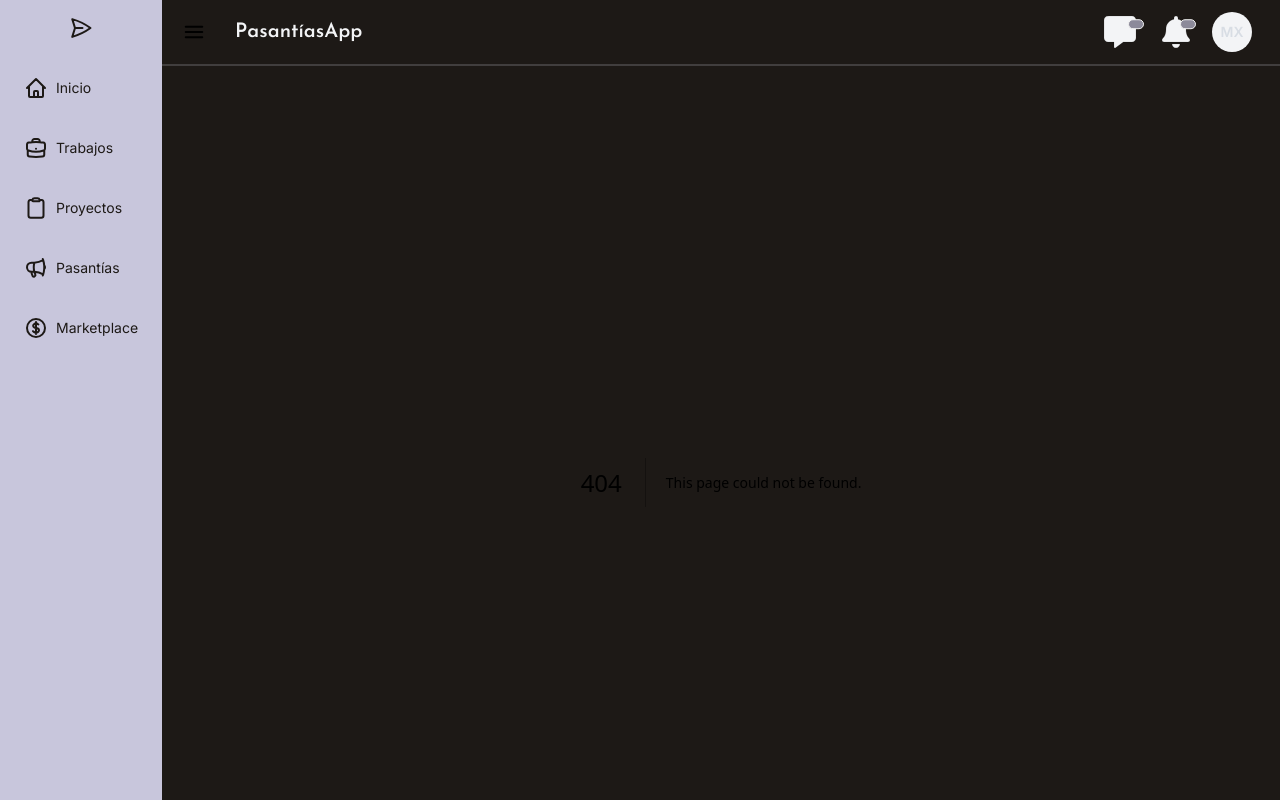
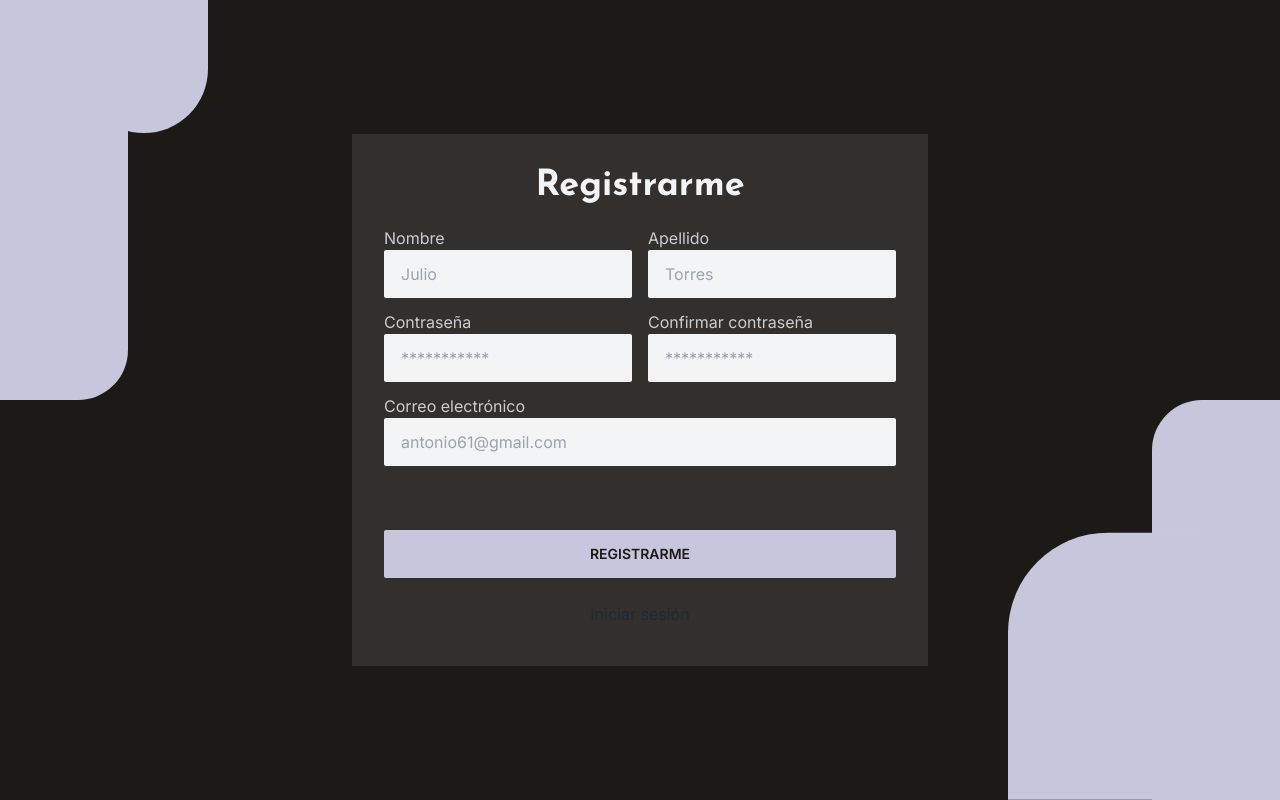
Before and after one commit to esteban-florez/novaship, a Next.js app: page /register in a window 1280 px wide. Before the commit this address had no page. Shown: the top 800 px of the page. Built offline with nearby package versions, Linux system fonts and the light colour scheme.

Commit message:
Login and register UI added (Files grouped)

```diff
--- /dev/null
+++ b/app/(Authentication)/login/layout.tsx
@@ -0,0 +1,24 @@
+import '@/styles/globals.css'
+import { text } from '../../fonts'
+
+export const metadata = {
+  title: 'PasantíasApp | Login',
+  description:
+    'Aplicación de pasantías, ofertas laborales y gestión de proyectos.',
+}
+
+export default function RootLayout({
+  children,
+}: {
+  children: React.ReactNode
+}) {
+  return (
+    <html lang='es'>
+      <body className={`${text.className} bg-black`}>
+        <main className='relative grid min-h-screen w-[100vw] place-items-center'>
+          {children}
+        </main>
+      </body>
+    </html>
+  )
+}
--- /dev/null
+++ b/app/(Authentication)/login/page.tsx
@@ -0,0 +1,81 @@
+import Link from 'next/link'
+import { title, text } from '../../fonts'
+
+export default function Login() {
+  return (
+    <section className='flex bg-white/10 p-8'>
+      {/* Image left top  */}
+      <div className='absolute left-0 top-0 h-3/6 w-32 flex-col rounded-br-[50px] bg-light_purple'></div>
+      <div className='absolute left-20 top-0 h-1/6 w-32 flex-col rounded-b-[100px] bg-light_purple'></div>
+
+      {/* Form */}
+      <div className='flex-col'>
+        <header className=''>
+          <h2
+            className={`text-center text-4xl font-bold text-white ${title.className}`}
+          >
+            Iniciar Sesión
+          </h2>
+        </header>
+        <div className={`my-5 ${text.className} flex`}>
+          <form className='mx-auto'>
+            <div className='mb-3'>
+              <label
+                htmlFor='email'
+                className='text-white/80'
+              >
+                Correo electrónico
+              </label>
+              <input
+                type='text'
+                id='email'
+                placeholder='josephtorres@gmail.com'
+                className='input w-full rounded-sm bg-white'
+              />
+            </div>
+            <div className='mb-3'>
+              <label
+                htmlFor='password'
+                className='text-white/80'
+              >
+                Contraseña
+              </label>
+              <input
+                type='password'
+                id='password'
+                placeholder='********'
+                className='input w-full rounded-sm bg-white'
+              />
+            </div>
+          </form>
+        </div>
+
+        <div className='divider'></div>
+
+        <footer className='flex flex-col gap-4'>
+          <button className='btn-ghost btn w-full rounded-sm bg-light_purple text-black hover:text-white'>
+            Iniciar sesión
+          </button>
+          <div className='flex flex-row justify-between gap-2'>
+            <Link
+              href='/register'
+              className='flex w-3/6 flex-col items-center justify-center rounded-sm py-2 transition-colors hover:bg-gray-200 hover:text-black'
+            >
+              Registrarme
+            </Link>
+            <Link
+              href='/password-recover'
+              className='flex w-3/6 flex-col items-center justify-center rounded-sm py-2 text-sm transition-colors hover:bg-gray-200 hover:text-black'
+            >
+              ¿Olvidaste tu contraseña?
+            </Link>
+          </div>
+        </footer>
+      </div>
+
+      {/* Image bottom right */}
+      <div className='absolute bottom-0 right-0 h-3/6 w-32 rotate-180 flex-col rounded-br-[50px] bg-light_purple'></div>
+      <div className='absolute bottom-0 right-20 h-2/6 w-48 rotate-180 flex-col rounded-br-[100px] bg-light_purple'></div>
+    </section>
+  )
+}
--- /dev/null
+++ b/app/(Authentication)/register/layout.tsx
@@ -0,0 +1,24 @@
+import '@/styles/globals.css'
+import { text } from '../../fonts'
+
+export const metadata = {
+  title: 'PasantíasApp | Register',
+  description:
+    'Aplicación de pasantías, ofertas laborales y gestión de proyectos.',
+}
+
+export default function RootLayout({
+  children,
+}: {
+  children: React.ReactNode
+}) {
+  return (
+    <html lang='es'>
+      <body className={`${text.className} bg-black`}>
+        <main className='relative grid min-h-screen w-[100vw] place-items-center'>
+          {children}
+        </main>
+      </body>
+    </html>
+  )
+}
--- /dev/null
+++ b/app/(Authentication)/register/page.tsx
@@ -0,0 +1,120 @@
+import Link from 'next/link'
+import { title, text } from '../../fonts'
+
+export default function Register() {
+  return (
+    <section className='flex bg-white/10 p-8'>
+      {/* Image left top  */}
+      <div className='absolute left-0 top-0 h-3/6 w-32 flex-col rounded-br-[50px] bg-light_purple'></div>
+      <div className='absolute left-20 top-0 h-1/6 w-32 flex-col rounded-b-[100px] bg-light_purple'></div>
+
+      {/* Form */}
+      <div className='flex-col'>
+        <header className=''>
+          <h2
+            className={`text-center text-4xl font-bold text-white ${title.className}`}
+          >
+            Registrarme
+          </h2>
+        </header>
+        <div className={`my-5 max-w-[40vw] ${text.className} flex`}>
+          <form className='mx-auto'>
+            <div className='mb-3 flex gap-4'>
+              <div className='w-3/6'>
+                <label
+                  htmlFor='name'
+                  className='text-white/80'
+                >
+                  Nombre
+                </label>
+                <input
+                  type='text'
+                  id='name'
+                  placeholder='Julio'
+                  className='input w-full rounded-sm bg-white'
+                />
+              </div>
+              <div className='w-3/6'>
+                <label
+                  htmlFor='lastName'
+                  className='text-white/80'
+                >
+                  Apellido
+                </label>
+                <input
+                  type='text'
+                  id='lastName'
+                  placeholder='Torres'
+                  className='input w-full rounded-sm bg-white'
+                />
+              </div>
+            </div>
+            <div className='mb-3 flex gap-4'>
+              <div className='w-3/6'>
+                <label
+                  htmlFor='name'
+                  className='text-white/80'
+                >
+                  Contraseña
+                </label>
+                <input
+                  type='password'
+                  id='password'
+                  placeholder='***********'
+                  className='input w-full rounded-sm bg-white'
+                />
+              </div>
+              <div className='w-3/6'>
+                <label
+                  htmlFor='lastName'
+                  className='text-white/80'
+                >
+                  Confirmar contraseña
+                </label>
+                <input
+                  type='password'
+                  id='confirmPassword'
+                  placeholder='***********'
+                  className='input w-full rounded-sm bg-white'
+                />
+              </div>
+            </div>
+            <div className='mb-3 flex gap-4'>
+              <div className='w-full'>
+                <label
+                  htmlFor='email'
+                  className='text-white/80'
+                >
+                  Correo electrónico
+                </label>
+                <input
+                  type='email'
+                  id='email'
+                  placeholder='antonio61@gmail.com'
+                  className='input w-full rounded-sm bg-white'
+                />
+              </div>
+            </div>
+          </form>
+        </div>
+
+        <div className='divider'></div>
+
+        <footer className='flex flex-col gap-4'>
+          <button className='btn-ghost btn w-full rounded-sm bg-light_purple text-black hover:text-white'>
+            Registrarme
+          </button>
+          <Link href='/login'>
+            <div className='flex w-full flex-col items-center justify-center rounded-sm py-2 transition-colors hover:bg-gray-200 hover:text-black'>
+              Iniciar sesión
+            </div>
+          </Link>
+        </footer>
+      </div>
+
+      {/* Image bottom right */}
+      <div className='absolute bottom-0 right-0 h-3/6 w-32 rotate-180 flex-col rounded-br-[50px] bg-light_purple'></div>
+      <div className='absolute bottom-0 right-20 h-2/6 w-48 rotate-180 flex-col rounded-br-[100px] bg-light_purple'></div>
+    </section>
+  )
+}
--- a/app/page.tsx
+++ b/app/(DefaultLayout)/page.tsx
@@ -1,5 +1,5 @@
-import RouteMap from './components/RouteMap'
-import { text, title } from './fonts'
+import RouteMap from '../components/RouteMap'
+import { text, title } from '../fonts'
 
 export default function Home() {
   return (
--- a/app/trabajos/page.tsx
+++ b/app/(DefaultLayout)/trabajos/page.tsx
@@ -1,4 +1,4 @@
-import RouteMap from '../components/RouteMap'
+import RouteMap from '../../components/RouteMap'
 
 export default function Trabajos() {
   return (
```
Also changed, not shown: app/(DefaultLayout)/layout.tsx (renamed from app/layout.tsx, +4 -4 lines).
